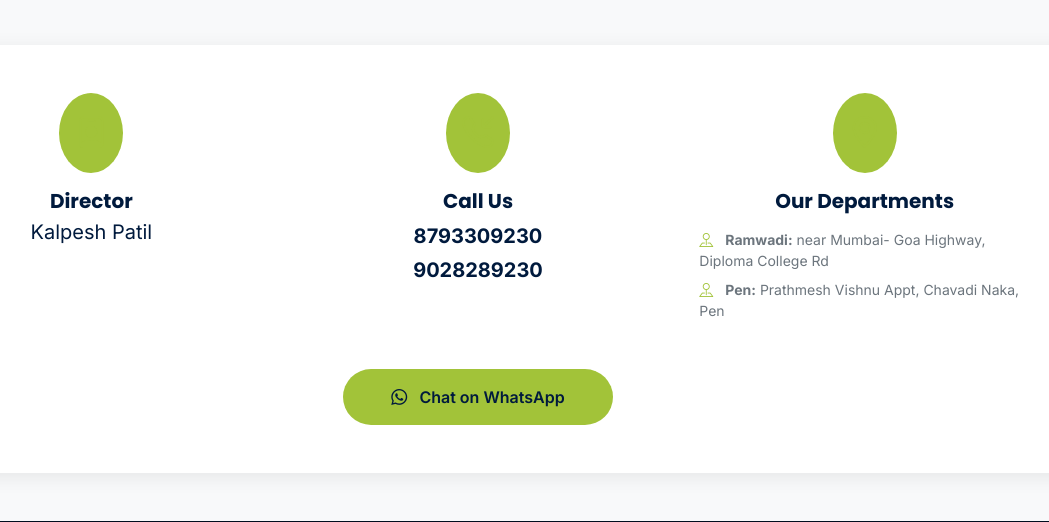
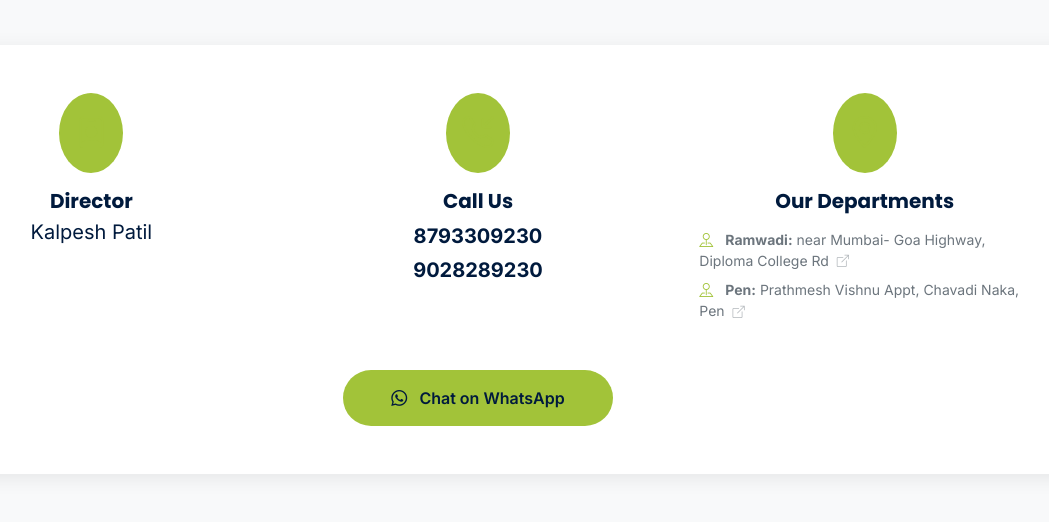
Before and after one commit to thale01/ideal-classes, a Django app: page / in a window 1280 px wide. Shown: the part 1310-1832 px from the top of the page, without its empty margins (162-1211 px from the left). Run offline with Django 5.2, Linux system fonts and the light colour scheme; data that the repository does not hold is empty; some libraries are stand-ins or nearby versions.

Commit message:
feat: make branch addresses clickable Google Maps search links

```diff
--- a/templates/base.html
+++ b/templates/base.html
@@ -591,12 +591,16 @@
         <div class="mb-4">
             <p class="small text-muted mb-1 text-uppercase fw-bold"><i class="bi bi-geo-alt me-2 text-secondary-branded"></i> Branch Addresses</p>
             <div class="mb-2">
-                <p class="small mb-0 fw-bold">Ramwadi Branch:</p>
-                <p class="small mb-0 opacity-75">Near Mumbai- Goa Highway, Diploma College Road, Ramwadi</p>
+                <a href="https://www.google.com/maps/search/?api=1&query=Ideal+Classes,+Near+Mumbai-+Goa+Highway,+Diploma+College+Road,+Ramwadi" target="_blank" class="text-decoration-none text-reset">
+                    <p class="small mb-0 fw-bold">Ramwadi Branch: <i class="bi bi-box-arrow-up-right small opacity-50 ms-1" style="font-size: 0.75rem;"></i></p>
+                    <p class="small mb-0 opacity-75">Near Mumbai- Goa Highway, Diploma College Road, Ramwadi</p>
+                </a>
             </div>
             <div>
-                <p class="small mb-0 fw-bold">Pen Branch:</p>
-                <p class="small mb-0 opacity-75">First Floor, Prathmesh Vishnu Apartment, Chavadi Naka, Pen</p>
+                <a href="https://www.google.com/maps/search/?api=1&query=Ideal+Classes,+First+Floor,+Prathmesh+Vishnu+Apartment,+Chavadi+Naka,+Pen" target="_blank" class="text-decoration-none text-reset">
+                    <p class="small mb-0 fw-bold">Pen Branch: <i class="bi bi-box-arrow-up-right small opacity-50 ms-1" style="font-size: 0.75rem;"></i></p>
+                    <p class="small mb-0 opacity-75">First Floor, Prathmesh Vishnu Apartment, Chavadi Naka, Pen</p>
+                </a>
             </div>
         </div>
         <div class="pt-3 border-top">
--- a/templates/education/index.html
+++ b/templates/education/index.html
@@ -292,8 +292,16 @@
                             </div>
                             <h5 class="fw-bold mb-1">Our Departments</h5>
                             <div class="mt-3 text-start px-md-3">
-                                <p class="small mb-2 text-muted"><i class="bi bi-pin-map text-secondary-branded me-2"></i> <strong>Ramwadi:</strong> near Mumbai- Goa Highway, Diploma College Rd</p>
-                                <p class="small mb-0 text-muted"><i class="bi bi-pin-map text-secondary-branded me-2"></i> <strong>Pen:</strong> Prathmesh Vishnu Appt, Chavadi Naka, Pen</p>
+                                <p class="small mb-2 text-muted">
+                                    <a href="https://www.google.com/maps/search/?api=1&query=Ideal+Classes,+Near+Mumbai-+Goa+Highway,+Diploma+College+Road,+Ramwadi" target="_blank" class="text-decoration-none text-reset transition-hover">
+                                        <i class="bi bi-pin-map text-secondary-branded me-2"></i> <strong>Ramwadi:</strong> near Mumbai- Goa Highway, Diploma College Rd <i class="bi bi-box-arrow-up-right small ms-1 opacity-50"></i>
+                                    </a>
+                                </p>
+                                <p class="small mb-0 text-muted">
+                                    <a href="https://www.google.com/maps/search/?api=1&query=Ideal+Classes,+First+Floor,+Prathmesh+Vishnu+Apartment,+Chavadi+Naka,+Pen" target="_blank" class="text-decoration-none text-reset transition-hover">
+                                        <i class="bi bi-pin-map text-secondary-branded me-2"></i> <strong>Pen:</strong> Prathmesh Vishnu Appt, Chavadi Naka, Pen <i class="bi bi-box-arrow-up-right small ms-1 opacity-50"></i>
+                                    </a>
+                                </p>
                             </div>
                         </div>
                     </div>
```
Also changed, not shown: templates/education/contact_us.html (+8 -4 lines).
